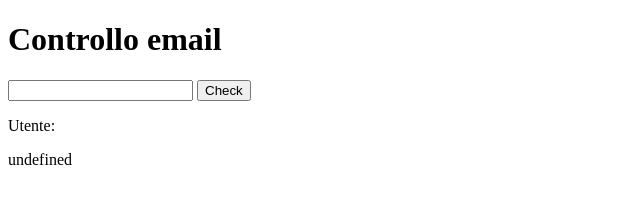
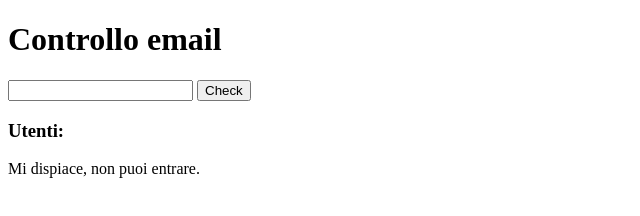
Before and after one commit to Paolo100s/js-mail-dadi, a plain HTML site: page Mail/index.html in a window 1280 px wide. Both pictures are taken after a click on the button "Check". Shown: the whole page, without its empty margins (0-640 px from the left). Drawn offline with Linux system fonts and the light colour scheme.

Commit message:
add mail output

```diff
--- a/Mail/index.html
+++ b/Mail/index.html
@@ -16,8 +16,8 @@
         </div>
 
         <div>
-            <p>Utente:</p>
-            <p id="utente"></p>
+            <h3>Utenti:</h3>
+            <p><span id="utente"></span></p>
         </div>
 
     </div>
--- a/Mail/js/myscript.js
+++ b/Mail/js/myscript.js
@@ -7,7 +7,6 @@
 // variabili globali
 const mailConsentite = ["saraz@gmail.com", "franc22@gmail.com", "al-berto@gmail.com", "jhonny@gmail.com"];
 const buttonCheck = document.getElementById("check");
-let messaggioOutput;
 
 // evento al button
 buttonCheck.addEventListener('click', checkFunction)
@@ -33,16 +32,16 @@ function checkFunction() {
 
 
     // output
-    if (esito === "accetta") {
+    let messaggioOutput;
+
+    if (esito == "accetta") {
         messaggioOutput = "Accesso consentito."
     }
 
-    else if ( esito === "rifiuta") {
+    else if ( esito == "rifiuta") {
         messaggioOutput = "Mi dispiace, non puoi entrare."
     }
 
+    console.log(messaggioOutput);
+    document.getElementById("utente").innerHTML = messaggioOutput
 }
-
-console.log(messaggioOutput);
-
-document.getElementById("utente").innerHTML = messaggioOutput
```
